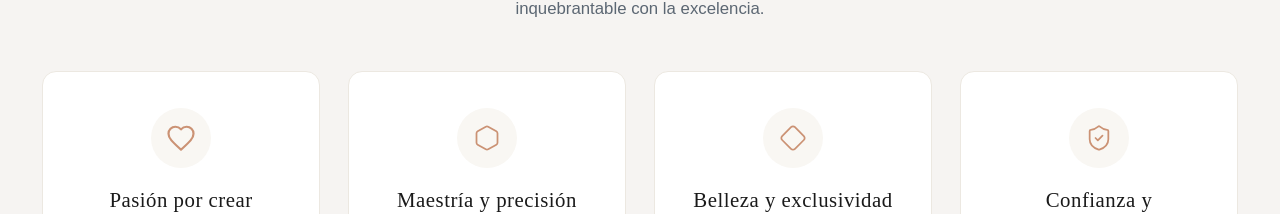
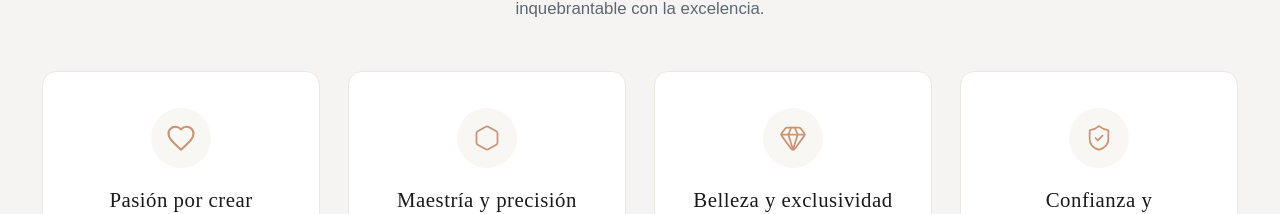
Before and after one commit to altusmarketingdigital-mx/ProyectoJaquieJoyeria, a React (Vite) app in the folder frontend/: page /acerca-de in a window 1280 px wide. Shown: the part 1279-1493 px from the top of the page. Built offline with nearby package versions, Linux system fonts and the light colour scheme.

Commit message:
Update AboutPage.jsx

```diff
--- a/frontend/src/pages/AboutPage.jsx
+++ b/frontend/src/pages/AboutPage.jsx
@@ -148,7 +148,7 @@ export default function AboutPage() {
             </div>
 
             <div className="value-card">
-              <div className="value-icon"><Diamond size={28} strokeWidth={1.5} /></div>
+              <div className="value-icon"><Gem size={28} strokeWidth={1.5} /></div>
               <h3>Belleza y exclusividad</h3>
               <p>
                 Seleccionamos cuidadosamente oro, piedras preciosas y semipreciosas para crear combinaciones únicas y diseños extraordinarios.
```
